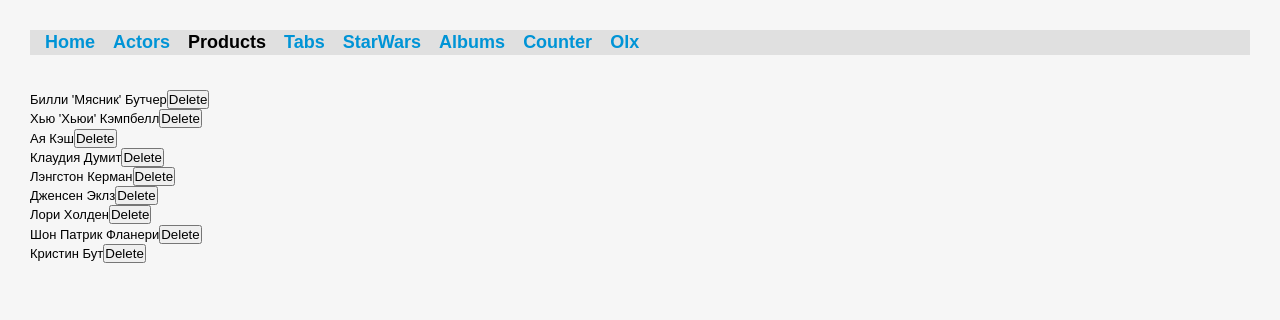
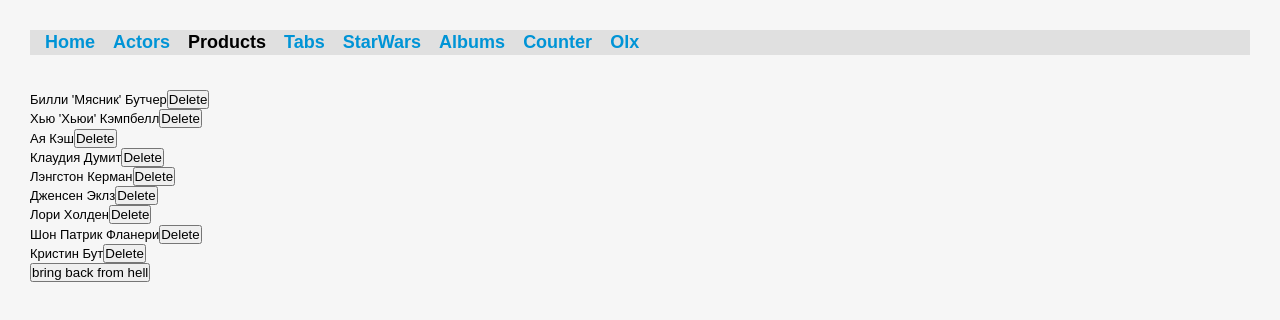
Before and after one commit to VladChornyi/BC29-react, a React (Create React App) app: page /products in a window 1280 px wide. Shown: the top 320 px of the page. Built offline with nearby package versions, Linux system fonts and the light colour scheme.

Commit message:
task returnAllActorsAction

```diff
--- a/src/components/ProductsList/ProductsList.jsx
+++ b/src/components/ProductsList/ProductsList.jsx
@@ -1,5 +1,9 @@
 import { useSelector, useDispatch } from "react-redux";
-import { colorizeActorAction, deleteActorAction } from "../../redux/store";
+import {
+  colorizeActorAction,
+  deleteActorAction,
+  returnAllActorsAction,
+} from "../../redux/store";
 
 export const ProductsList = () => {
   const { actorsData, activeActor } = useSelector((state) => state);
@@ -15,6 +19,7 @@ export const ProductsList = () => {
   };
 
   return (
+    <>
       <ul>
         {actorsData.map(({ id, name }) => (
           <li key={id}>
@@ -31,5 +36,14 @@ export const ProductsList = () => {
           </li>
         ))}
       </ul>
+      <button
+        onClick={() => {
+          dispatch(returnAllActorsAction());
+        }}
+        type="button"
+      >
+        bring back from hell
+      </button>
+    </>
   );
 };
--- a/src/redux/store.js
+++ b/src/redux/store.js
@@ -3,10 +3,11 @@ import { composeWithDevTools } from 'redux-devtools-extension';
 import actorsData from '../data/actors.json';
 
 export const colorizeActor = 'actors';
-const init = {
+const initialState = {
   actorsData,
   activeActor: null,
 };
+
 const exhaust = composeWithDevTools(applyMiddleware());
 
 export const colorizeActorAction = payload => {
@@ -17,16 +18,22 @@ export const deleteActorAction = payload => {
   return { type: 'actors/deleteActor', payload };
 }
 
-function actorsReducer(state = init, action) {
+export const returnAllActorsAction = payload => {
+  return {type: 'actors/returnActors', payload };
+}
+
+function actorsReducer(state =initialState, action) {
   console.log(action, state);
   switch (action.type) {
     case 'actors/colorizeActor':
       return { ...state, activeActor: action.payload };
     case 'actors/deleteActor':
       return {...state, actorsData: state.actorsData.filter(actor => actor.id != action.payload)}
+    case 'actors/returnActors':
+      return{...state, actorsData}
     default:
       return state;
   }
 }
 
-export const store = createStore(actorsReducer, init, exhaust);
+export const store = createStore(actorsReducer, initialState, exhaust);
```
Lines whose indentation alone changed are shown as unchanged.
